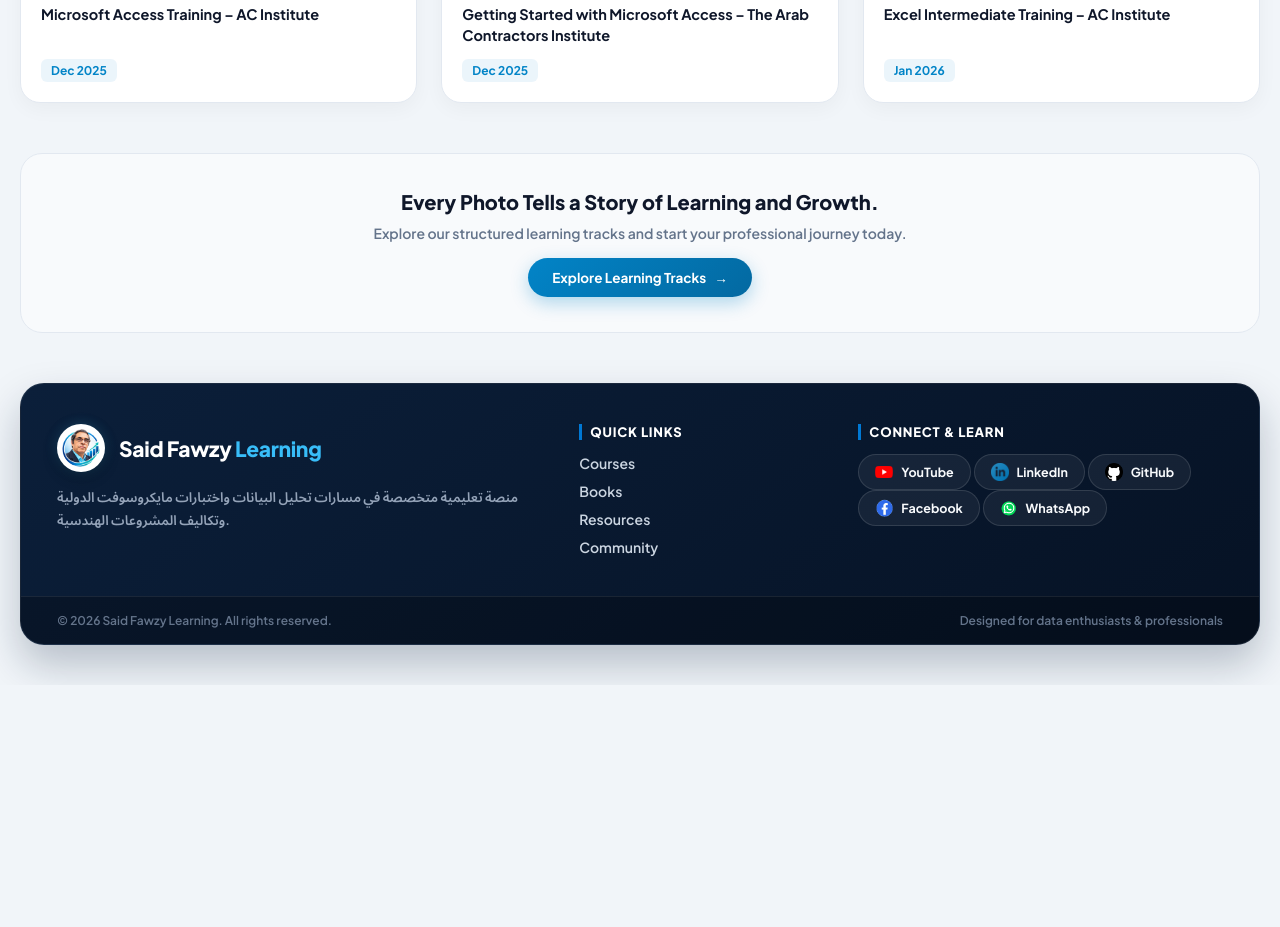
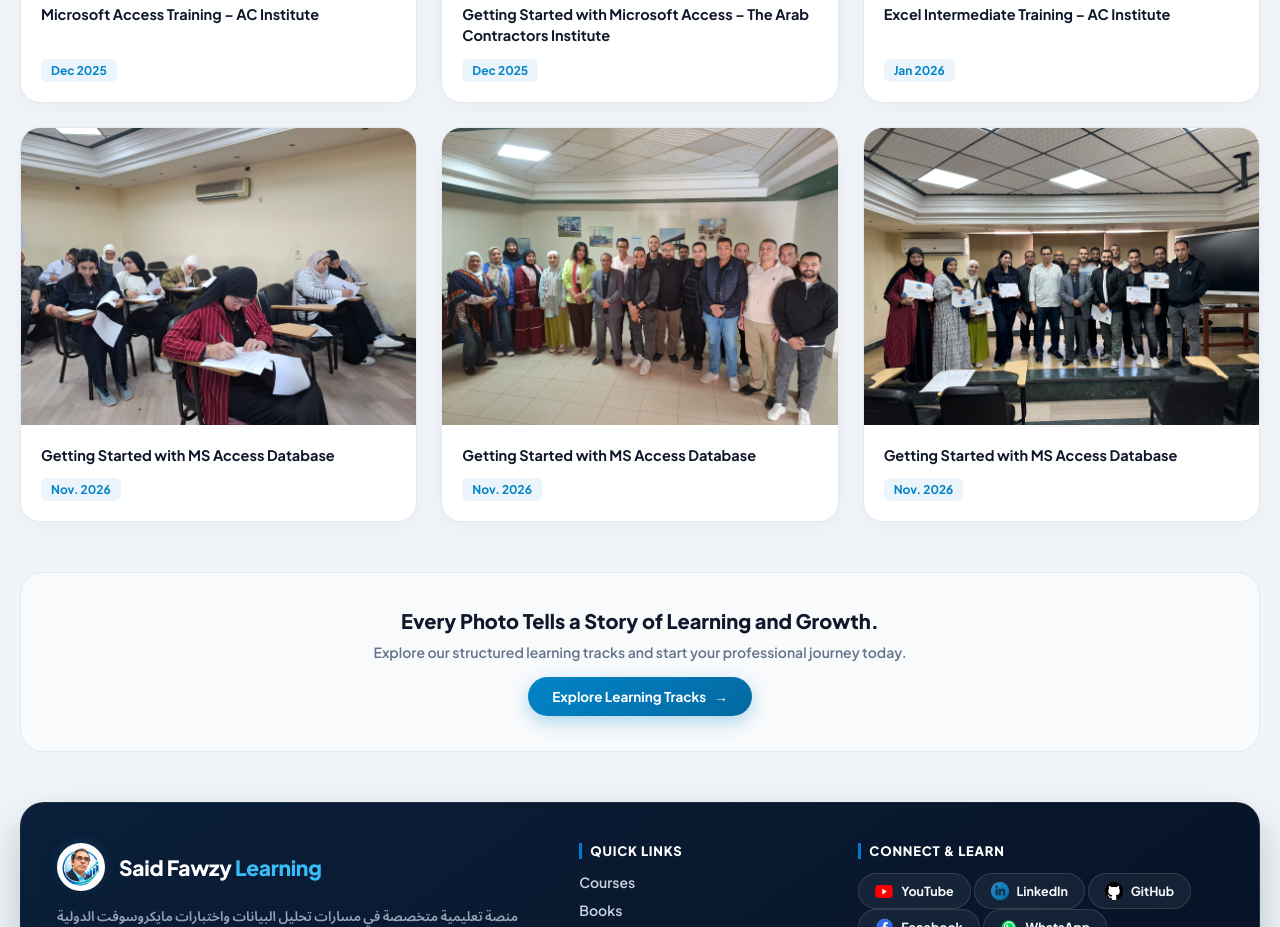
Before and after one commit to saidfawzy/saidfawzy.github.io, a plain HTML site: page gallery.html in a window 1280 px wide. Shown: the part 3540-4467 px from the top of the page. Before the commit the page ends 4225 px from the top, so only its background shows below. Drawn offline with Linux system fonts and the light colour scheme.

Commit message:
Update Gallery 18Nov 2026

```diff
--- a/gallery.html
+++ b/gallery.html
@@ -100,7 +100,7 @@
           </p>
         </section>
 
-        <!-- شبكة الصور التاريخية (21 Images in Chronological Order) -->
+        <!-- شبكة الصور التاريخية (24 Images in Chronological Order) -->
         <div class="gallery-grid-container">
           <!-- 1. Oct 2009 -->
           <article class="gallery-card">
@@ -496,6 +496,63 @@
               <span class="gallery-card-date">Jan 2026</span>
             </div>
           </article>
+
+          <!-- 22. Nov 2026 (gal-22) -->
+          <article class="gallery-card">
+            <div class="gallery-img-wrapper" onclick="openLightbox(21)">
+              <img
+                src="images/gallery/gal-22.jpg"
+                alt="Getting Started with MS Access Database"
+                loading="lazy"
+                onerror="this.src = 'images/logo/saidfawzy-icon.png'"
+              />
+              <div class="gallery-zoom-overlay"><span>🔍</span></div>
+            </div>
+            <div class="gallery-card-content">
+              <h3 class="gallery-card-title">
+                Getting Started with MS Access Database
+              </h3>
+              <span class="gallery-card-date">Nov. 2026</span>
+            </div>
+          </article>
+
+          <!-- 23. Nov 2026 (gal-23) -->
+          <article class="gallery-card">
+            <div class="gallery-img-wrapper" onclick="openLightbox(22)">
+              <img
+                src="images/gallery/gal-23.jpg"
+                alt="Getting Started with MS Access Database"
+                loading="lazy"
+                onerror="this.src = 'images/logo/saidfawzy-icon.png'"
+              />
+              <div class="gallery-zoom-overlay"><span>🔍</span></div>
+            </div>
+            <div class="gallery-card-content">
+              <h3 class="gallery-card-title">
+                Getting Started with MS Access Database
+              </h3>
+              <span class="gallery-card-date">Nov. 2026</span>
+            </div>
+          </article>
+
+          <!-- 24. Nov 2026 (gal-24) -->
+          <article class="gallery-card">
+            <div class="gallery-img-wrapper" onclick="openLightbox(23)">
+              <img
+                src="images/gallery/gal-24.jpg"
+                alt="Getting Started with MS Access Database"
+                loading="lazy"
+                onerror="this.src = 'images/logo/saidfawzy-icon.png'"
+              />
+              <div class="gallery-zoom-overlay"><span>🔍</span></div>
+            </div>
+            <div class="gallery-card-content">
+              <h3 class="gallery-card-title">
+                Getting Started with MS Access Database
+              </h3>
+              <span class="gallery-card-date">Nov. 2026</span>
+            </div>
+          </article>
         </div>
 
         <!-- قسم الخاتمة (Closing Section) -->
@@ -773,6 +830,21 @@
           title: "Excel Intermediate Training – AC Institute",
           date: "Jan 2026",
         },
+        {
+          src: "images/gallery/gal-22.jpg",
+          title: "Getting Started with MS Access Database",
+          date: "Nov. 2026",
+        },
+        {
+          src: "images/gallery/gal-23.jpg",
+          title: "Getting Started with MS Access Database",
+          date: "Nov. 2026",
+        },
+        {
+          src: "images/gallery/gal-24.jpg",
+          title: "Getting Started with MS Access Database",
+          date: "Nov. 2026",
+        },
       ];
 
       let currentLightboxIndex = 0;
```
Also changed, not shown: images/gallery/gal-22.jpg (added), images/gallery/gal-23.jpg (added), images/gallery/gal-24.jpg (added).
